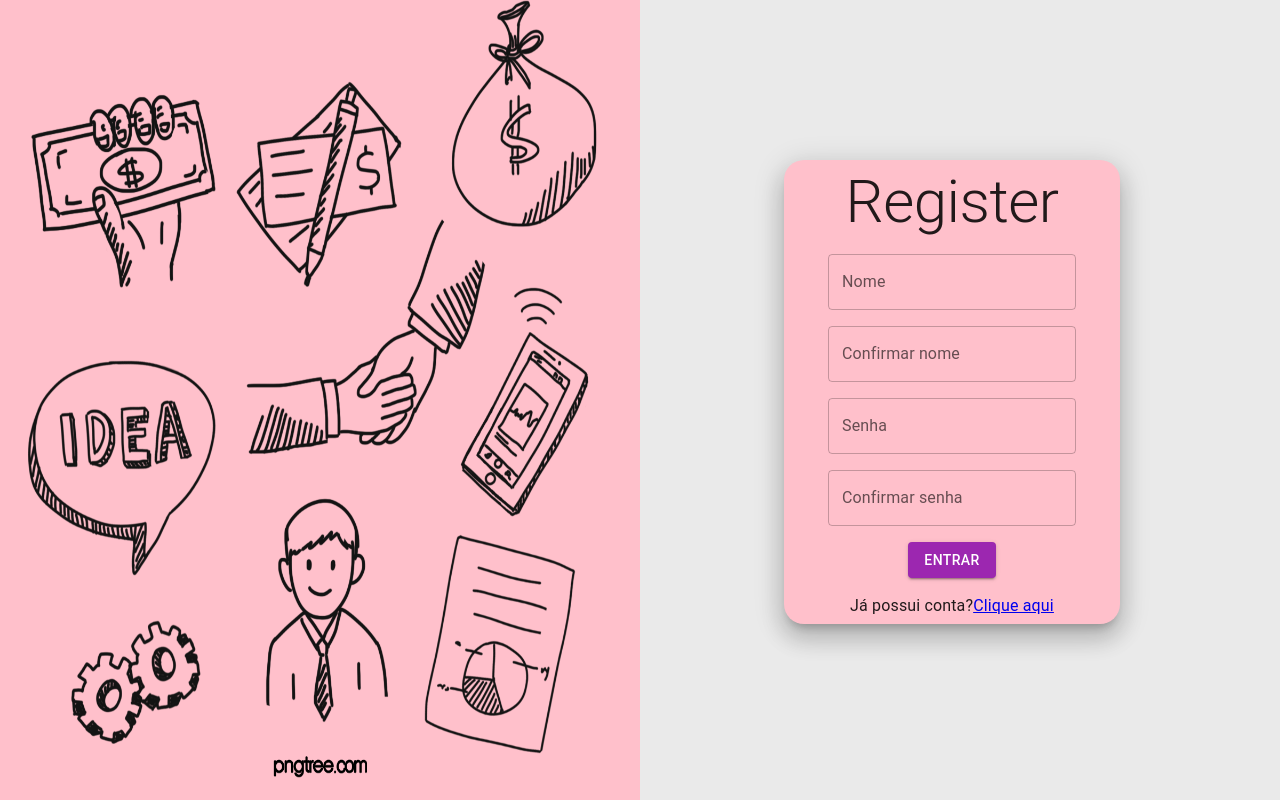
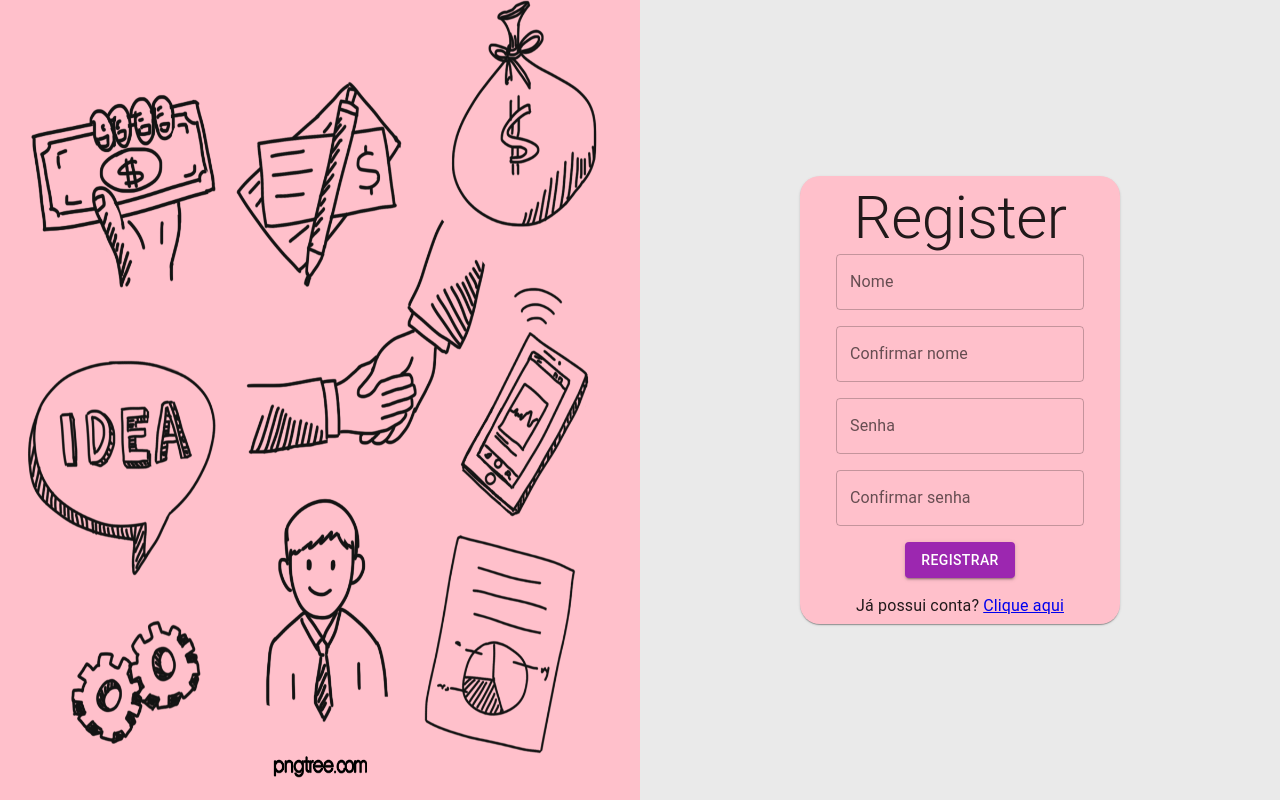
Before and after one commit to ThalisDW/projeto-final, a React (Create React App) app: page /createUser in a window 1280 px wide. Built offline with nearby package versions, Linux system fonts and the light colour scheme.

Commit message:
createUserUp

```diff
--- a/src/components/formlRegister/FormRegister.tsx
+++ b/src/components/formlRegister/FormRegister.tsx
@@ -1,20 +1,53 @@
 import Button from "@mui/material/Button";
 import { Grid, Paper, styled, Typography } from "@mui/material";
 import TextField from "@mui/material/TextField";
+import {useState} from "react";
 import { borderRadius } from "@mui/system";
+import { useDispatch } from "react-redux";
+import { addUsers } from "../../store/modules/userSlice";
+import { useNavigate, useNavigation } from "react-router-dom";
 interface Mode {
   modo: "login" | "criar";
 }
 
-function FormRegister() {
-  const Item = styled(Paper)(() => ({
-    borderRadius: "20px",
-    padding: "6px",
-    backgroundColor: "pink",
-  }));
+interface CustomPaperProps {
+  title: string;
+  children: React.ReactNode;
+}
+
+function CustomPaper(props: CustomPaperProps) {
+  const { title, children } = props;
 
   return (
-    <>
+    <Paper
+      style={{ borderRadius: "20px", padding: "6px", backgroundColor: "pink" }}
+    >
+      <Typography variant='h2' align='center'>
+        {title}
+      </Typography>
+      {children}
+    </Paper>
+  );
+}
+
+function FormRegister() {
+  const [name, setName] = useState("");
+  const [confirmName, setConfirmName]= useState('')
+  const [senha, setSenha] = useState("");
+  const [confirmSenha, setConfirmSenha]=useState('')
+ const dispatch = useDispatch()
+
+  const createUser=()=>{
+    dispatch(addUsers({
+      name: name,
+      senha: senha,
+      id: 'idTeste555',
+      logado: false
+    }))
+
+
+  }
+  return (
     <Grid
       container
       height={"100vh"}
@@ -33,7 +66,8 @@ function FormRegister() {
         justifyContent={"center"}
         alignContent={"center"}
       >
-          <Item elevation={15}>
+        <Grid item xs={12}>
+          <CustomPaper title='Register'>
             <Grid
               container
               item
@@ -45,17 +79,6 @@ function FormRegister() {
             >
               <Grid
                 item
-                xs={10}
-                display={"flex"}
-                justifyContent={"center"}
-                alignContent={"center"}
-              >
-                <Typography align='center' variant='h2'>
-                  Register
-                </Typography>
-              </Grid>
-              <Grid
-                item
                 xs={12}
                 display={"flex"}
                 justifyContent={"center"}
@@ -65,7 +88,9 @@ function FormRegister() {
                   type={"text"}
                   id='nome'
                   label='Nome'
-                  placeholder='Nome'
+                  placeholder='Nombre'
+                  value={name}
+                  onChange={(e) => setName(e.target.value)}
                 />
               </Grid>
               <Grid
@@ -80,6 +105,8 @@ function FormRegister() {
                   id='confirmarNome'
                   label='Confirmar nome'
                   placeholder='Confirmar nome'
+                  value={confirmName}
+                  onChange={(e)=>setConfirmName(e.target.value)}
                 />
               </Grid>
               <Grid
@@ -94,6 +121,9 @@ function FormRegister() {
                   id='senha'
                   label='Senha'
                   placeholder='Senha'
+                  value={senha}
+                  onChange={(e)=>setSenha(e.target.value)}
+
                 />
               </Grid>
               <Grid
@@ -108,6 +138,8 @@ function FormRegister() {
                   id='confirmarSenha'
                   label='Confirmar senha'
                   placeholder='Confirmar senha'
+                  value={confirmSenha}
+                  onChange={(e)=>setConfirmSenha(e.target.value)}
                 />
               </Grid>
               <Grid
@@ -117,8 +149,8 @@ function FormRegister() {
                 justifyContent={"center"}
                 alignContent={"center"}
               >
-                <Button variant='contained' color='secondary'>
-                  Entrar
+                <Button variant='contained' color='secondary' onClick={createUser}>
+                  Registrar
                 </Button>
               </Grid>
               <Grid
@@ -129,15 +161,14 @@ function FormRegister() {
                 alignContent={"center"}
               >
                 <Typography>
-                  Já possui conta?
-                  <a href='/login'>Clique aqui</a>
+                  Já possui conta? <a href='/login'>Clique aqui</a>
                 </Typography>
               </Grid>
             </Grid>
-          </Item>
+          </CustomPaper>
         </Grid>
       </Grid>
-    </>
+    </Grid>
   );
 }
 
```
Lines whose indentation alone changed are shown as unchanged.
